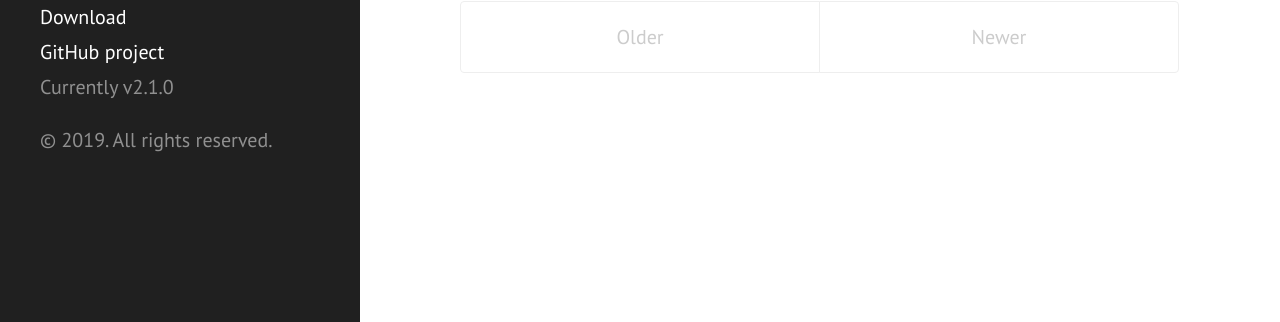
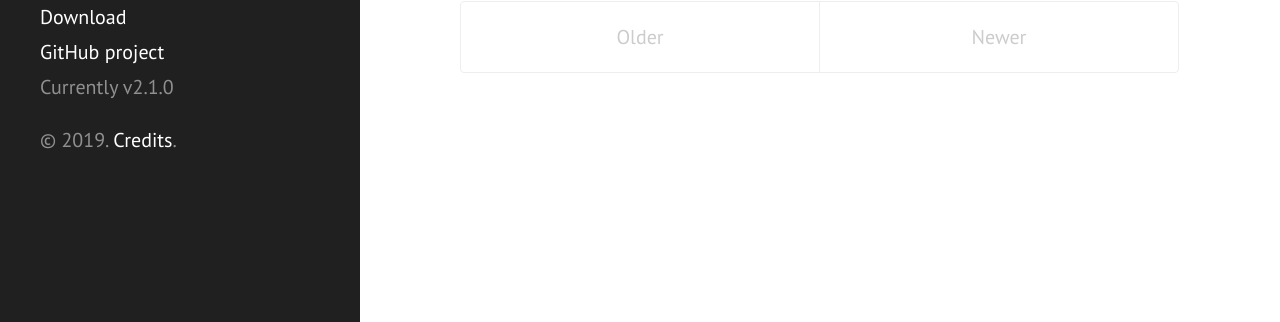
Before and after one commit to ghgoodreau/ghgoodreau.github.io, a Jekyll site: the page built from index.html, in a window 1280 px wide. Shown: the part 459-781 px from the top of the page. Built offline with Jekyll 4.4.1, drawn with Linux system fonts in a browser that asks for light colours; Markdown is read by kramdown in place of the engine named in the settings; the list of posts is cut into pages by our own code.

Commit message:
Update sidebar.html

```diff
--- a/_includes/sidebar.html
+++ b/_includes/sidebar.html
@@ -31,6 +31,6 @@
       <span class="sidebar-nav-item">Currently v{{ site.version }}</span>
     </nav>
 
-    <p>&copy; {{ site.time | date: '%Y' }}. All rights reserved.</p>
+    <p id="credits">&copy; {{ site.time | date: '%Y' }}. <a href="{{ site.baseurl }}/credits">Credits</a>.</p>
   </div>
 </div>
```
